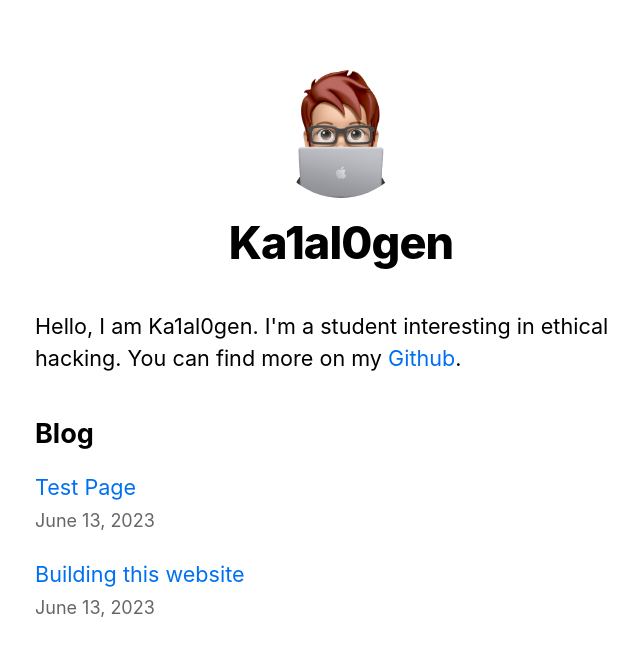
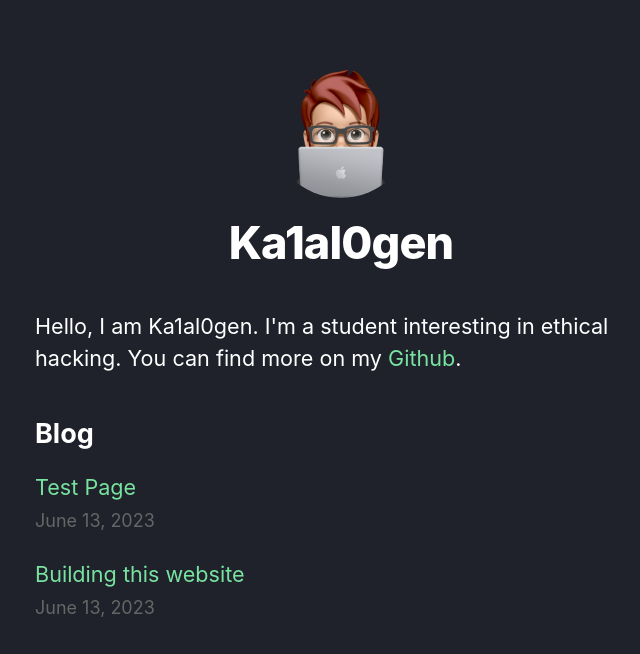
Before and after one commit to Kaialogen/Personal-Website, a Next.js app: page / in a window 1280 px wide. Shown: the top 654 px of the page, without its empty margins (299-939 px from the left). Built offline with nearby package versions, Linux system fonts and the light colour scheme.

Commit message:
css changes

```diff
--- a/components/layout.js
+++ b/components/layout.js
@@ -5,7 +5,7 @@ import utilStyles from '../styles/utils.module.css';
 import Link from 'next/link';
 
 const name = 'Ka1al0gen';
-export const siteTitle = 'MyBlog';
+export const siteTitle = 'Ka1al0gen';
 
 export default function Layout({ children, home }) {
   return (
--- a/styles/global.css
+++ b/styles/global.css
@@ -6,6 +6,7 @@ body {
     Cantarell, Fira Sans, Droid Sans, Helvetica Neue, sans-serif;
   line-height: 1.6;
   font-size: 18px;
+  background-color: #1f222a;
 }
 
 * {
@@ -13,7 +14,7 @@ body {
 }
 
 a {
-  color: #0070f3;
+  color: #78e2a0;
   text-decoration: none;
 }
 
@@ -25,3 +26,11 @@ img {
   max-width: 100%;
   display: block;
 }
+
+p {
+  color: #ffffff;
+}
+
+h1, h2, h3 {
+  color: #ffffff;
+}
```
Also changed, not shown: components/layout.module.css (line endings or trailing spaces).
